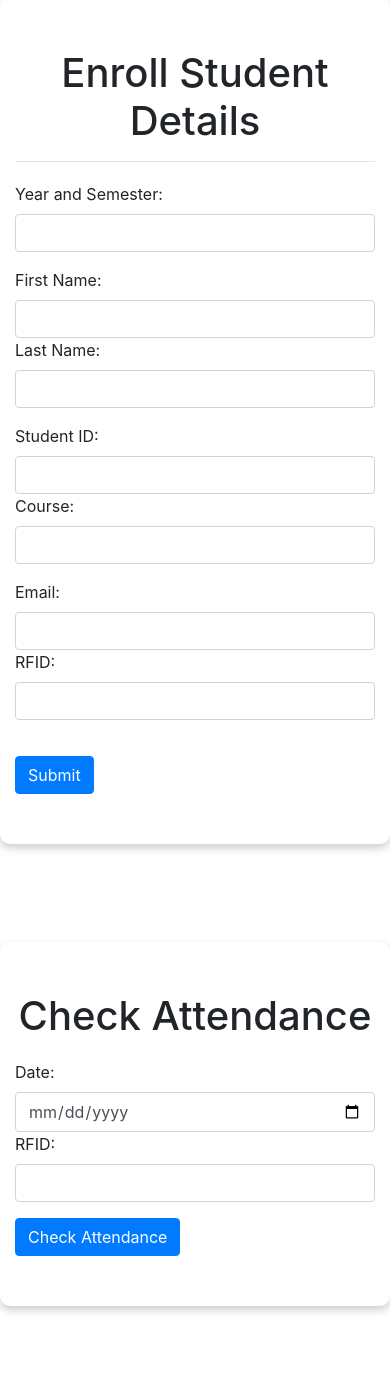
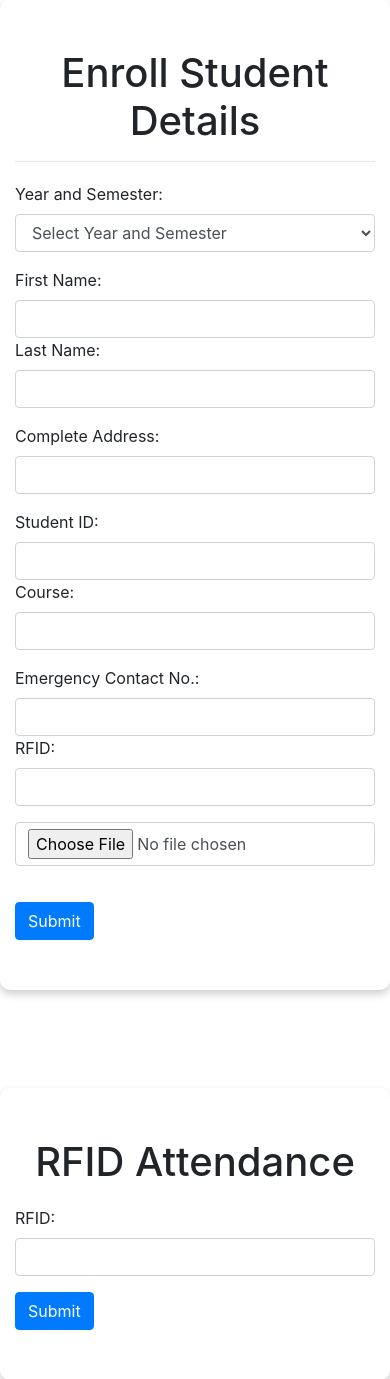
Before and after one commit to chrisuy10/Portfolio, a PHP site: page / in a window 390 px wide. Shown: the part 107-1486 px from the top of the page. Run offline with PHP 8.4, Linux system fonts and the light colour scheme; some libraries are stand-ins or nearby versions.

Commit message:
Changes on YearSem, emailphone uploaddisplay image

```diff
--- a/mailsender/function.php
+++ b/mailsender/function.php
@@ -21,22 +21,27 @@ function database(){
     }
     return $conn;
 }
-function insert($conn){
+function insert2($conn){
     // Get the form data
     $yearsem = $_POST['yearsem'];
     $firstname = $_POST['firstname'];
     $lastname = $_POST['lastname'];
     $studentID = $_POST['studentID'];
     $course = $_POST['course'];
-    $email = $_POST['email'];
+    $phone = $_POST['phone'];
     $rfid = $_POST['rfid'];
+    $address = $_POST['address'];
 
+    // Check if all fields are filled
+    if (empty($yearsem) || empty($firstname) || empty($lastname) || empty($studentID) || empty($course) || empty($phone) || empty($rfid) || empty($address)) {
+        $insert_result = "Error: Please fill in all fields";
+    } else {
         // Prepare a statement with placeholders
-    $stmt = mysqli_prepare($conn, "INSERT INTO tbl_students (fld_yearsem, fld_firstname, fld_lastname, fld_studentID, fld_course, fld_email, fld_rfid)
-        VALUES (?, ?, ?, ?, ?, ?, ?)");
+        $stmt = mysqli_prepare($conn, "INSERT INTO tbl_students (fld_yearsem, fld_firstname, fld_lastname, fld_studentID, fld_course, fld_phone, fld_rfid, fld_address)
+            VALUES (?, ?, ?, ?, ?, ?, ?, ?)");
 
         // Bind variables to the placeholders
-    mysqli_stmt_bind_param($stmt, "sssssss", $yearsem, $firstname, $lastname, $studentID, $course, $email, $rfid);
+        mysqli_stmt_bind_param($stmt, "ssssssss", $yearsem, $firstname, $lastname, $studentID, $course, $phone, $rfid, $address);
 
         // Execute the statement
         if (mysqli_stmt_execute($stmt)) {
@@ -47,10 +52,12 @@ function insert($conn){
 
         // Close the statement
         mysqli_stmt_close($stmt);
+    }
 
     // Return the insert result
     return $insert_result;
 }
+
 function insert1($conn){
 
     // Get the form data
@@ -59,12 +66,12 @@ function insert1($conn){
     $lastname = $_POST['lastname'];
     $studentID = $_POST['studentID'];
     $course = $_POST['course'];
-    $email = $_POST['email'];
+    $phone = $_POST['phone'];
     $rfid = $_POST['rfid'];
 
     // Insert the data into the table
-    $sql = "INSERT INTO tbl_students (fld_yearsem, fld_firstname, fld_lastname, fld_studentID, fld_course, fld_email, fld_rfid)
-    VALUES ('$yearsem', '$firstname', '$lastname', '$studentID', '$course', '$email', '$rfid')";
+    $sql = "INSERT INTO tbl_students (fld_yearsem, fld_firstname, fld_lastname, fld_studentID, fld_course, fld_phone, fld_rfid)
+    VALUES ('$yearsem', '$firstname', '$lastname', '$studentID', '$course', '$phone', '$rfid')";
     if (mysqli_query($conn, $sql)) {
         $insert_result = "New record created successfully";
     } else {
@@ -74,13 +81,15 @@ function insert1($conn){
 }
 
 function submit_rfid($conn){
-    $phone = 639385129959;
+    //$phone = 639385129959;
     // Get the form data
     $rfid = $_POST['rfid'];
 
     // Check if the RFID exists in the tbl_students table
     $sql = "SELECT * FROM tbl_students WHERE fld_rfid = '$rfid' LIMIT 1";
     $result = mysqli_query($conn, $sql);
+
+    date_default_timezone_set('Asia/Manila'); // Set the timezone to PH time
 
     if (mysqli_num_rows($result) > 0) {
         // If the RFID exists, get the data for the card
@@ -90,23 +99,46 @@ function submit_rfid($conn){
         $lastname = $row['fld_lastname'];
         $studentID = $row['fld_studentID'];
         $course = $row['fld_course'];
-        $email = $row['fld_email'];
+        $phone = $row['fld_phone'];
+        $address = $row['fld_address'];
+        $profile_pic_path = $row['fld_profile_pic'];
 
         $date = date("Y-m-d"); // Set the date to today's date
         $status = 'Present'; // Set the status to 'Present' by default
+        $time = date("H:i:s"); // Set the time to current PH time
 
-        $sql2 = "INSERT INTO tbl_attendance_records (fld_yearsem, fld_date, fld_studentID, fld_status)
-        VALUES ('$yearsem', '$date', '$studentID', '$status')";
-        mysqli_query($conn, $sql2);
+        // Check if the student has already logged in today
+        $sql_check = "SELECT fld_status FROM tbl_attendance_records WHERE fld_studentID='$studentID' AND fld_date='$date'";
+        $result_check = mysqli_query($conn, $sql_check);
+        if(mysqli_num_rows($result_check) > 0) {
+            // If the student has already logged in, update the time out
+            $sql_update = "UPDATE tbl_attendance_records SET fld_timeout='$time' WHERE fld_studentID='$studentID' AND fld_date='$date'";
+            mysqli_query($conn, $sql_update);
+            //$status = 'Time out'; // Set the status to 'Time out'
+        } else {
+            // If the student hasn't logged in, insert a new attendance record with time in
+            $sql_insert = "INSERT INTO tbl_attendance_records (fld_yearsem, fld_date, fld_studentID, fld_status, fld_timein, fld_timeout)
+               VALUES ('$yearsem', '$date', '$studentID', '$status', '$time', NULL)";
+            mysqli_query($conn, $sql_insert);
 
+        }
         // Output the response message with the student's data
-        $card = "<div class='card'>
+        $card = "<div class='card' style='min-width: 60%;'>
+                    <div style='display: flex; justify-content: space-between; align-items: center;'>
+                        <div class='col-md-4'>
+                            <img src='$profile_pic_path' alt='Profile Picture' style='max-width: 100px;'>
+                        </div>
+                        <div class='col-md-8'>
                             <h2>Student Information</h2>
                             <p><strong>Name:</strong> $firstname $lastname</p>
                             <p><strong>Student ID:</strong> $studentID</p>
                             <p><strong>Course:</strong> $course</p>
-                    <p><strong>Email:</strong> $email</p>
+                            <p><strong>Address:</strong> $address</p>
+                            <p><strong>Emergency Contact No.:</strong> $phone</p>
+                        </div>
+                    </div>
                 </div>";
+
 
                 $curl = curl_init();
                 $data = array(
@@ -183,7 +215,7 @@ function attendance_checker($conn){
 
 function marked_absent($conn){
 
-    include "send_email.php"; //UPDATE --- $send_to = 'chrisbenedictuy19@gmail.com'; $send_to_name = 'benedict uy';
+    //include "send_email.php"; //UPDATE --- $send_to = 'chrisbenedictuy19@gmail.com'; $send_to_name = 'benedict uy';
 
     // Set the date for the attendance record
     $date = mysqli_real_escape_string($conn, $_POST['date']);
@@ -198,7 +230,7 @@ function marked_absent($conn){
         $studentID = $row['fld_studentID'];
         $yearsem = $row['fld_yearsem'];
         $absences = $row['fld_absences'];
-        $email = $row['fld_email'];
+        $phone = $row['fld_phone'];
         $firstname = $row['fld_firstname'];
         $lastname = $row['fld_lastname'];
         // Insert an absent record for the student
@@ -219,14 +251,72 @@ function marked_absent($conn){
 
 
 
-        $send_to = $email;
-        $send_to_name = $firstname . " " . $lastname;
-        $body = $emailBody->getBody($send_to_name);
+        //$send_to = $email;
+        //$send_to_name = $firstname . " " . $lastname;
+        //$body = $emailBody->getBody($send_to_name);
 
-        $mailer = new Mailer();
-        $mailer->sendMail($send_to, $send_to_name, $subject, $body);
+        //$mailer = new Mailer();
+        //$mailer->sendMail($send_to, $send_to_name, $subject, $body);
         }
     }
     $marked_absent_result = "Attendance records added for date $date.";
     echo $marked_absent_result;
 }
+
+function insert($conn){
+    // Get the form data
+    $yearsem = $_POST['yearsem'];
+    $firstname = $_POST['firstname'];
+    $lastname = $_POST['lastname'];
+    $studentID = $_POST['studentID'];
+    $course = $_POST['course'];
+    $phone = $_POST['phone'];
+    $rfid = $_POST['rfid'];
+    $address = $_POST['address'];
+
+    // Check if all fields are filled
+    if (empty($yearsem) || empty($firstname) || empty($lastname) || empty($studentID) || empty($course) || empty($phone) || empty($rfid) || empty($address)) {
+        $insert_result = "Error: Please fill in all fields";
+    } else {
+        // Prepare a statement with placeholders
+        $stmt = mysqli_prepare($conn, "INSERT INTO tbl_students (fld_yearsem, fld_firstname, fld_lastname, fld_studentID, fld_course, fld_phone, fld_rfid, fld_address, fld_profile_pic)
+            VALUES (?, ?, ?, ?, ?, ?, ?, ?, ?)");
+
+        // Get the uploaded file
+        $file = $_FILES['profile-pic'];
+
+        // Check if a file was uploaded
+        if (!empty($file['name'])) {
+            // Get the file extension
+            $extension = pathinfo($file['name'], PATHINFO_EXTENSION);
+
+            // Generate a unique file name
+            $filename = uniqid() . '.' . $extension;
+
+            // Save the file to the server
+            move_uploaded_file($file['tmp_name'], 'uploads/' . $filename);
+
+            // Set the file path for the database
+            $file_path = 'uploads/' . $filename;
+        } else {
+            // No file was uploaded, set the file path to NULL
+            $file_path = NULL;
+        }
+
+        // Bind variables to the placeholders
+        mysqli_stmt_bind_param($stmt, "sssssssss", $yearsem, $firstname, $lastname, $studentID, $course, $phone, $rfid, $address, $file_path);
+
+        // Execute the statement
+        if (mysqli_stmt_execute($stmt)) {
+            $insert_result = "New record created successfully";
+        } else {
+            $insert_result = "Error: " . mysqli_error($conn);
+        }
+
+        // Close the statement
+        mysqli_stmt_close($stmt);
+    }
+
+    // Return the insert result
+    return $insert_result;
+}
--- a/mailsender/index.php
+++ b/mailsender/index.php
@@ -104,11 +104,19 @@ include  "function.php";
 	</nav>
     <div class="container">
 		<h1>Enroll Student Details</h1><hr>
-		<form action="" method="post">
+		<form action="" method="post" enctype="multipart/form-data">
 			<div class="form-group">
 				<label for="yearsem">Year and Semester:</label>
-				<input type="text" class="form-control col-md-6" id="yearsem" name="yearsem">
+				<select class="form-control col-md-4" id="yearsem" name="yearsem">
+					<option value="">Select Year and Semester</option>
+					<option value="2023-1ST">2023-1ST</option>
+					<option value="2023-2ND">2023-2ND</option>
+					<option value="2024-1ST">2024-1ST</option>
+					<option value="2024-2ND">2024-2ND</option>
+
+				</select>
 			</div>
+
 
 			<div class="form-group row">
                 <div class="col-md-6">
@@ -120,6 +128,14 @@ include  "function.php";
                     <input type="text" class="form-control" id="lastname" name="lastname">
                 </div>
             </div>
+
+			<div class="form-group row">
+                <div class="col-md-12">
+                    <label for="address">Complete Address:</label>
+                    <input type="text" class="form-control" id="address" name="address">
+                </div>
+            </div>
+
             <div class="form-group row">
                 <div class="col-md-6">
                     <label for="studentID">Student ID:</label>
@@ -132,43 +148,26 @@ include  "function.php";
             </div>
 			<div class="form-group row">
                 <div class="col-md-6">
-                    <label for="email">Email:</label>
-                    <input type="email" class="form-control" id="email" name="email">
+                    <label for="phone">Emergency Contact No.:</label>
+                    <input type="text" class="form-control" id="phone" name="phone">
                 </div>
                 <div class="col-md-6">
                     <label for="rfid">RFID:</label>
                     <input type="text" class="form-control" id="rfid" name="rfid">
                 </div>
             </div>
+			<div class="form-group row">
+				<div class="col-md-6">
+					<input class="form-control" type="file" name="profile-pic" id="profile-pic">
+                </div>
+            </div>
+
 			<input type="submit" class="btn btn-primary" name="enroll" value="Submit">
 		</form>
         <?php
             if (isset($_POST['enroll'])) {
                 insert($conn);
 				echo $insert_result;
-            }
-        ?>
-	</div>
-
-    <br><br>
-    <div class="container">
-		<h1>Check Attendance</h1>
-		<form method="POST" action="">
-            <div class="form-group row">
-                <div class="col-md-6">
-                    <label for="date">Date:</label>
-                    <input type="date" class="form-control" id="datepickers" name="date">
-                </div>
-                <div class="col-md-6">
-                    <label for="rfid">RFID:</label>
-                    <input type="text" class="form-control" name="rfid">
-                </div>
-            </div>
-			<button type="submit" class="btn btn-primary" name="checking">Check Attendance</button>
-		</form>
-        <?php
-            if (isset($_POST['checking'])) {
-                attendance_checker($conn);
             }
         ?>
 	</div>
@@ -233,6 +232,29 @@ include  "function.php";
 
 	</div>
 
+	<br><br>
+    <div class="container">
+		<h1>Check Attendance</h1>
+		<form method="POST" action="">
+            <div class="form-group row">
+                <div class="col-md-6">
+                    <label for="date">Date:</label>
+                    <input type="date" class="form-control" id="datepickers" name="date">
+                </div>
+                <div class="col-md-6">
+                    <label for="rfid">RFID:</label>
+                    <input type="text" class="form-control" name="rfid">
+                </div>
+            </div>
+			<button type="submit" class="btn btn-primary" name="checking">Check Attendance</button>
+		</form>
+        <?php
+            if (isset($_POST['checking'])) {
+                attendance_checker($conn);
+            }
+        ?>
+	</div>s
+
 
 
 </body>
```
Also changed, not shown: mailsender/uploads/6437aeaab49b4.png (added). Lines whose indentation alone changed are shown as unchanged.
